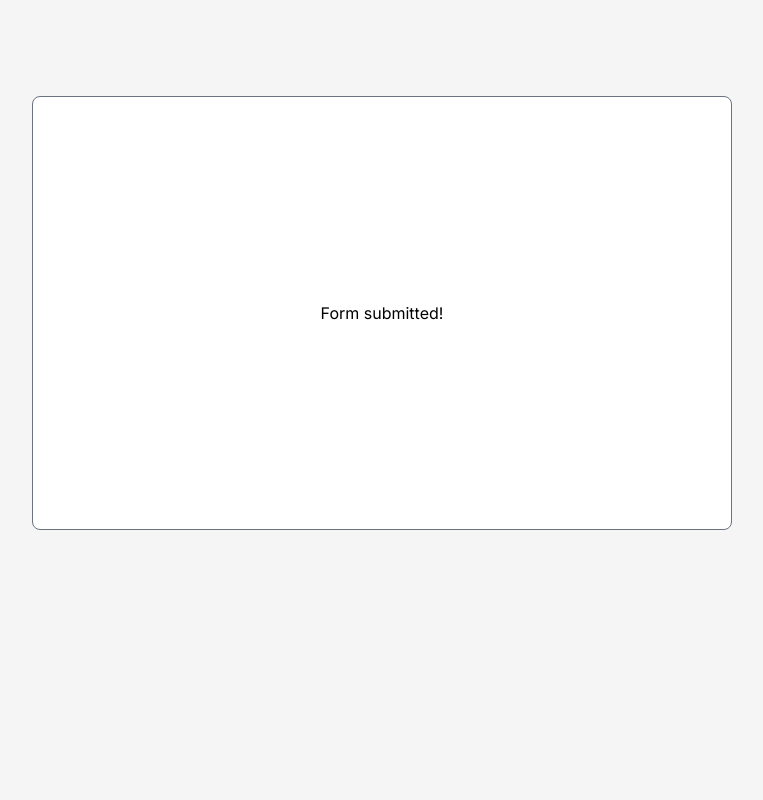
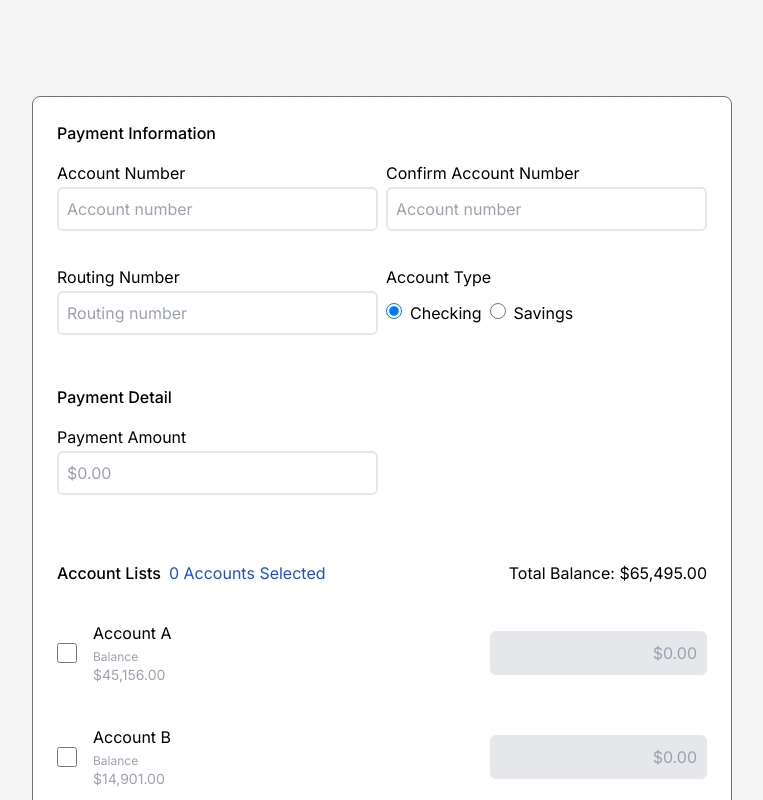
Before and after one commit to jaeyoungchang5/clerkie-fe-challenge, a Next.js app: page / in a window 1280 px wide. Shown: the top 800 px of the page, without its empty margins (258-1021 px from the left). Built offline with nearby package versions, Linux system fonts and the light colour scheme.

Commit message:
Show success only on success

```diff
--- a/src/app/components/PaymentForm.tsx
+++ b/src/app/components/PaymentForm.tsx
@@ -27,7 +27,7 @@ const PaymentForm = () => {
 	return (
 		<div className='flex items-center justify-center w-full h-full md:w-[700px] min-w-60 border rounded-lg p-6 font-normal text-black text-left text-base bg-white border-gray-500'>
 			{
-				didSubmit ?
+				!didSubmit ?
 				<form action={submitForm} className='flex w-full flex-col'>
 					<PaymentInformation updateValidity={updatePaymentInfoValidity} />
 					<PaymentDetails updateValidity={updatePaymentDetailValidity} />
```
